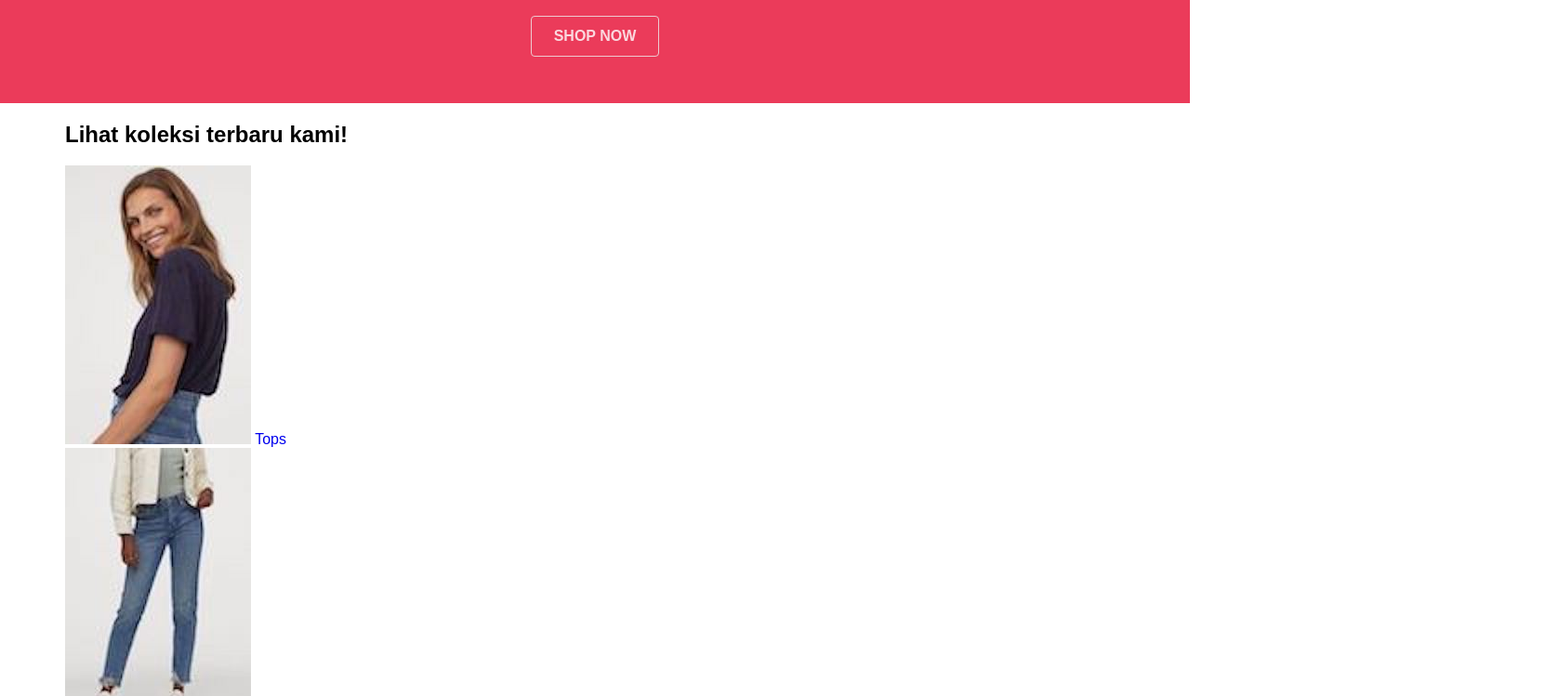
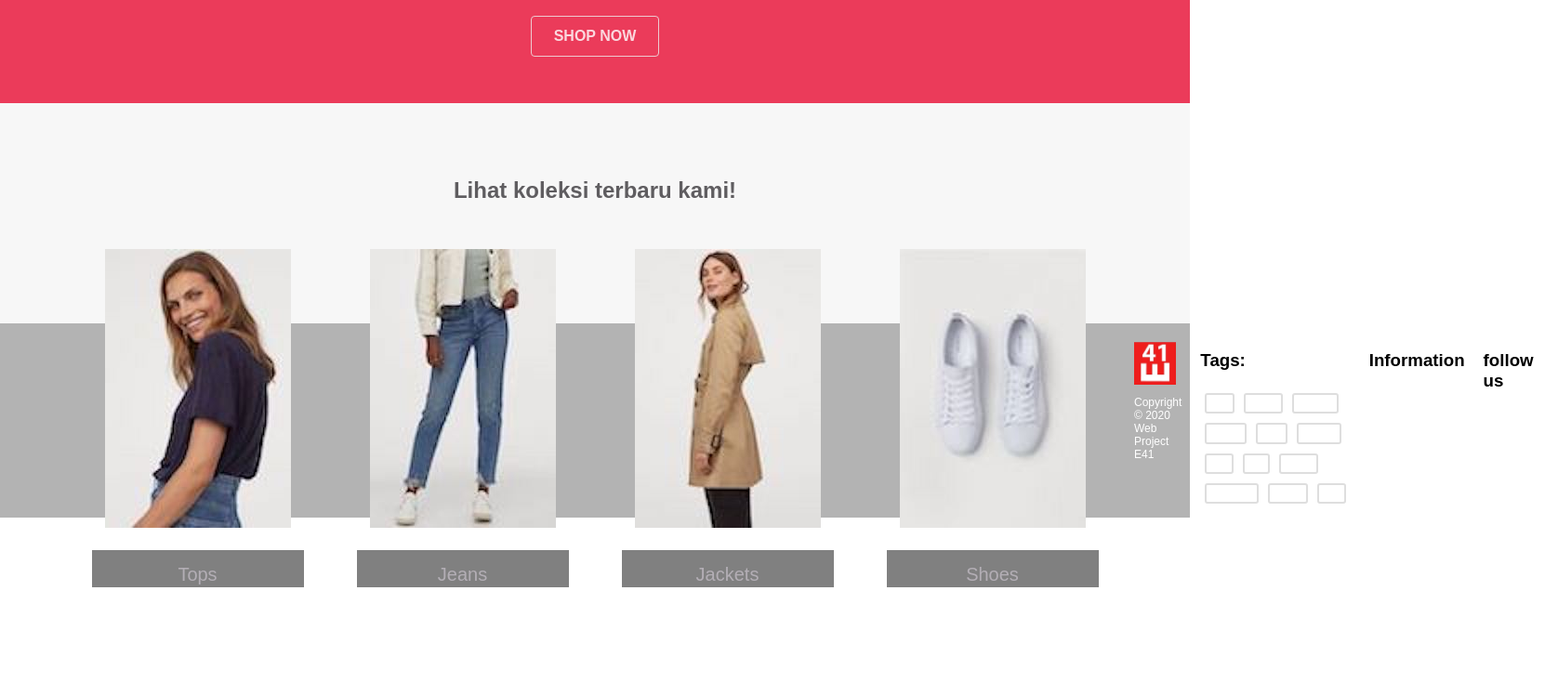
Before and after one commit to kelvinhidayats/progate.github.io, a plain HTML site: page index.html in a window 1280 px wide. Shown: the part 311-1060 px from the top of the page at 93% size, 1676 px wide, since content can reach past the window. After the commit the page ends 943 px from the top, so only its background shows below. Drawn offline with Linux system fonts and the light colour scheme.

Commit message:
Update stylesheet.css

```diff
--- a/stylesheet.css
+++ b/stylesheet.css
@@ -177,3 +177,38 @@ footer {
   overflow: hidden;
   font-size: 0.7em;
 }
+
+
+/* --------------bagian tambahan---------------- */
+
+.bagian-tambahan {
+  padding-bottom: 80px;
+  background-color: #f7f7f7;
+  text-align: center;
+}
+
+.heading-tambahan {
+  padding-top: 60px;
+  padding-bottom: 30px;
+  color: #5f5d60;
+}
+
+.koleksi-list {
+  float: left;
+  width: 25%;
+}
+
+.txt-contents {
+  width: 80%;
+  display: inline-block;
+  margin-top: 20px;
+  font-size: 20px;
+  color: #b3aeb5;
+  background-color:gray;
+  height:40px;
+  padding-top:15px;
+}
+
+.text-contents a:hover {
+  background-color:black;
+}
```
